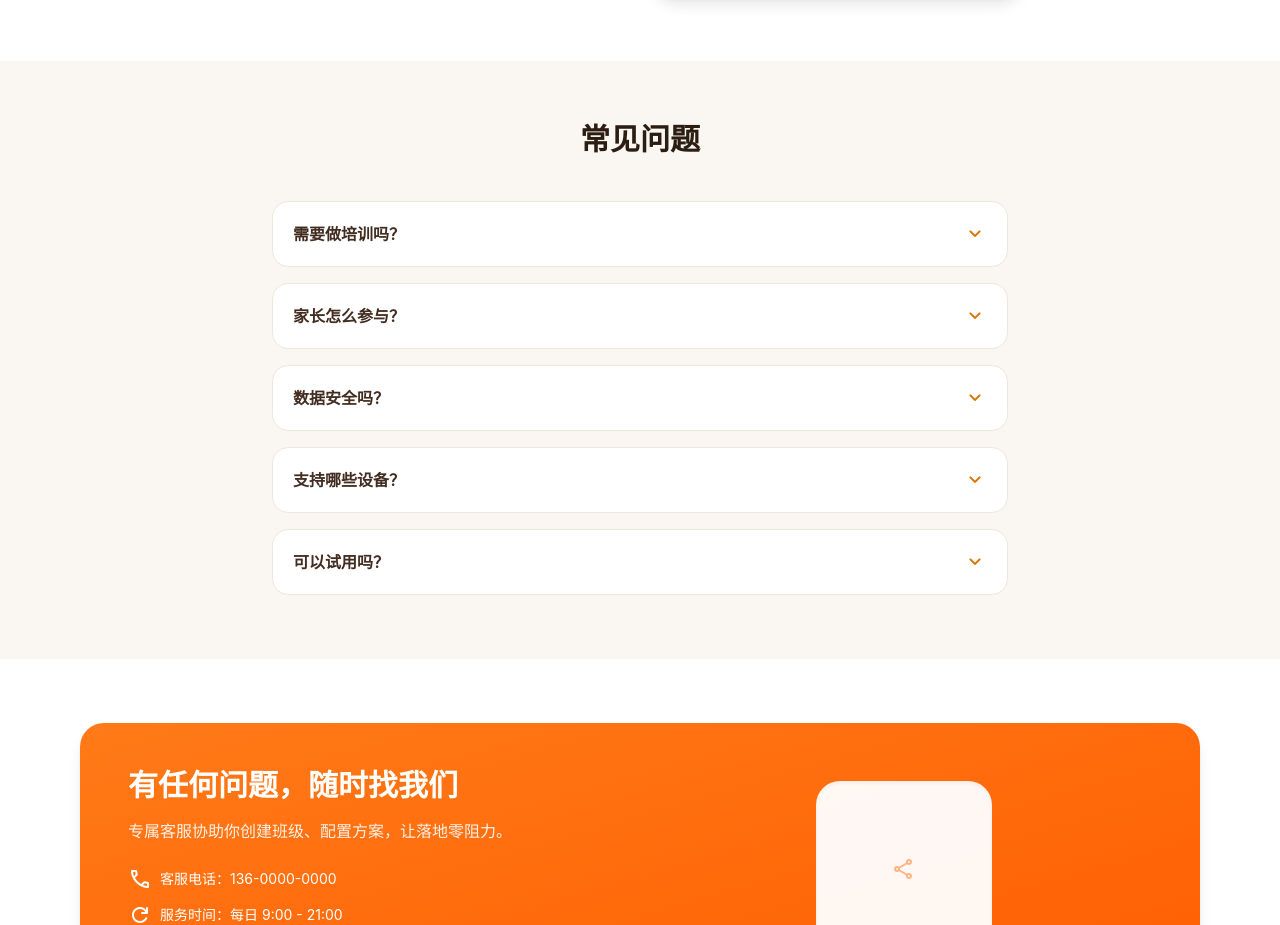
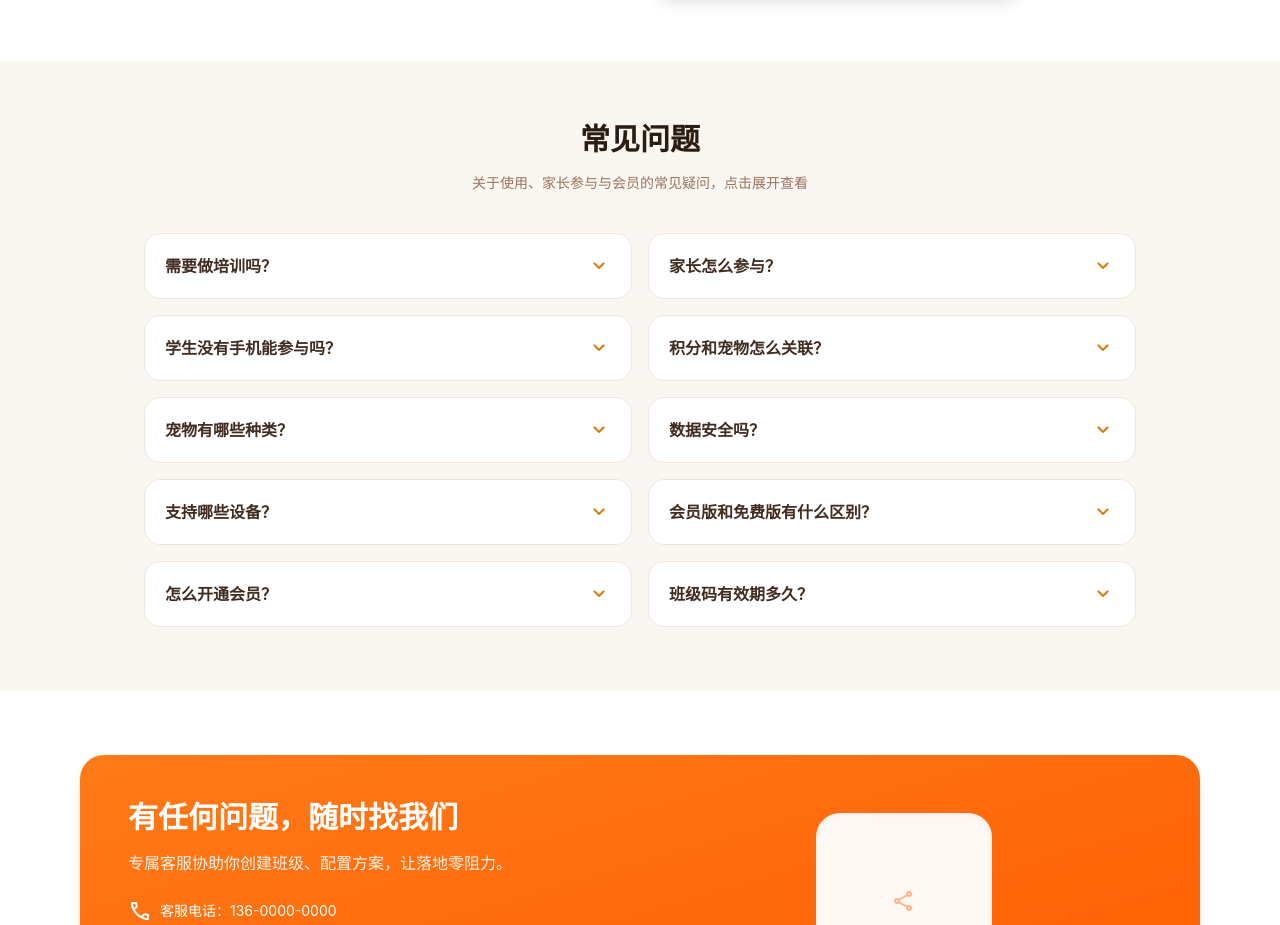
Before and after one commit to andyggh2020/class-pet-garden, a Vue app: page / in a window 1280 px wide. Shown: the part 2805-3730 px from the top of the page. Built offline with nearby package versions, Linux system fonts and the light colour scheme; no server answers; a web font is replaced by a local one.

Commit message:
销售页常见问题改为两列更丰富
FAQ 由 5 条单列扩为 10 条两列网格（md:grid-cols-2），新增学生无手机、积分与宠物关联、宠物种类、会员区别、开通会员、班级码有效期等常见问题，并加副标题。

```diff
--- a/src/pages/Landing.vue
+++ b/src/pages/Landing.vue
@@ -46,11 +46,16 @@ const plans = [
 ]
 
 const faqs = [
-  { q: '需要做培训吗？', a: '不需要。老师扫码即可用，界面和玩游戏一样直观，学生零门槛上手。' },
-  { q: '家长怎么参与？', a: '老师把班级码发到家长群，家长扫码就能看见孩子的宠物成长和喂养记录。' },
-  { q: '数据安全吗？', a: '账号分级管理，老师掌控评价权限，家长仅能查看自己孩子的数据。' },
-  { q: '支持哪些设备？', a: '手机、平板、电脑浏览器均可使用，无需下载 App。' },
-  { q: '可以试用吗？', a: '基础版永久免费，会员版可先创建班级体验，满意后再开通。' },
+  { q: '需要做培训吗？', a: '不需要。老师扫码即可使用，界面像玩游戏一样直观，学生零门槛上手，5 分钟就能开课。' },
+  { q: '家长怎么参与？', a: '老师把班级码发到家长群，家长扫码就能看见自己孩子的宠物成长和喂养记录，无需注册。' },
+  { q: '学生没有手机能参与吗？', a: '可以。课堂评价由老师在平板上记录，家长用手机扫码查看，学生端无需设备即可参与。' },
+  { q: '积分和宠物怎么关联？', a: '学生课堂表现好会获得积分，积分用于喂养宠物、积累经验，宠物随之成长升级，形成正向激励。' },
+  { q: '宠物有哪些种类？', a: '提供小白兔、橘猫、柴犬、熊猫、狐狸等多种宠物，领养后通过日常喂养慢慢长大，深受孩子喜爱。' },
+  { q: '数据安全吗？', a: '账号分级管理：老师掌控评价权限，家长仅能查看自己孩子的数据，所有信息加密存储。' },
+  { q: '支持哪些设备？', a: '手机、平板、电脑浏览器均可使用，无需下载 App，断网也能在本地流畅运行。' },
+  { q: '会员版和免费版有什么区别？', a: '基础版永久免费，满足日常课堂激励；会员版解锁更多宠物、主题皮肤与高级统计，按需开通。' },
+  { q: '怎么开通会员？', a: '在会员页选择方案，扫码完成支付后由后台授权激活，班级即可使用对应权益。' },
+  { q: '班级码有效期多久？', a: '班级码长期有效，可随时在班级设置中重置；学生扫码即可加入，毕业或换班后可关闭。' },
 ]
 
 function goWorkbench() {
@@ -224,13 +229,14 @@ onMounted(async () => {
 
     <!-- FAQ -->
     <section id="faq" class="bg-[#faf6f1] py-16">
-      <div class="mx-auto max-w-3xl px-4">
+      <div class="mx-auto max-w-5xl px-4">
         <h2 class="text-center font-serif text-3xl font-bold text-[#2b1d12]">常见问题</h2>
-        <div class="mt-10 space-y-4">
+        <p class="mt-3 text-center text-sm text-[#9a735d]">关于使用、家长参与与会员的常见疑问，点击展开查看</p>
+        <div class="mt-10 grid gap-4 md:grid-cols-2">
           <details v-for="(f, i) in faqs" :key="i" class="group rounded-2xl border border-[#f0e6dc] bg-white p-5 [&_summary]:cursor-pointer">
             <summary class="flex items-center justify-between font-semibold text-[#422d20]">
               <span>{{ f.q }}</span>
-              <span class="material-symbols-rounded text-[#d97706] transition group-open:rotate-180">expand_more</span>
+              <span class="material-symbols-rounded shrink-0 text-[#d97706] transition group-open:rotate-180">expand_more</span>
             </summary>
             <p class="mt-3 text-sm leading-relaxed text-[#6b5544]">{{ f.a }}</p>
           </details>
```
